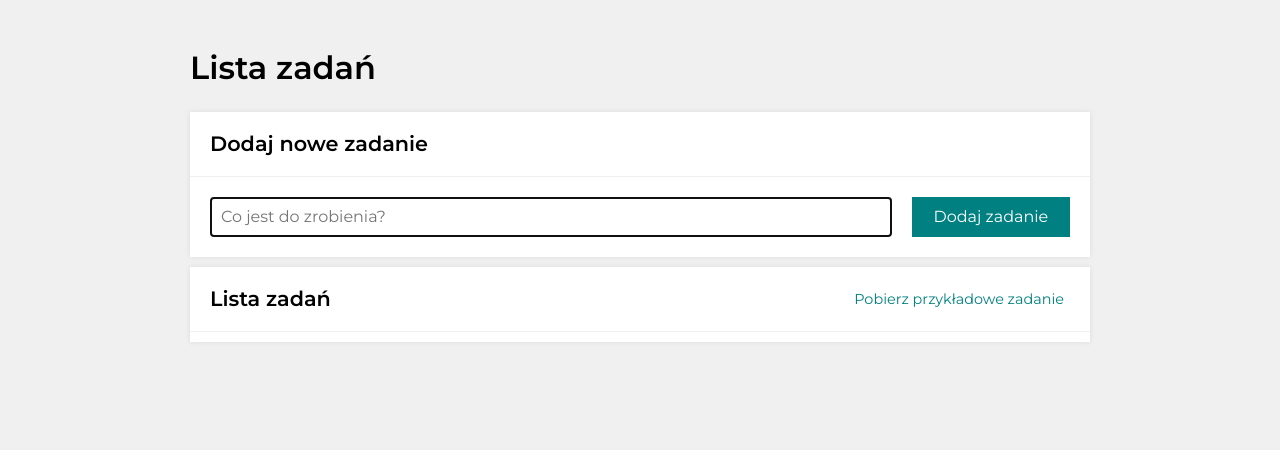
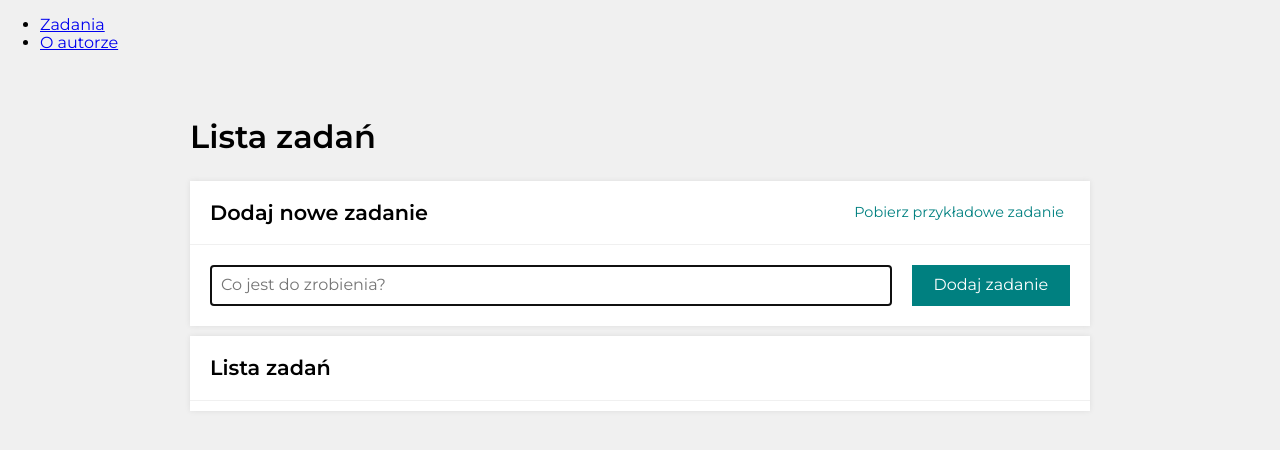
Before and after one commit to miloszzaj/todo-list-react, a React (Create React App) app: page /zadania in a window 1280 px wide. Shown: the top 450 px of the page. Built offline with nearby package versions, Linux system fonts and the light colour scheme.

Commit message:
BrowserRouter added

```diff
--- a/package.json
+++ b/package.json
@@ -12,6 +12,7 @@
     "react": "^17.0.2",
     "react-dom": "^17.0.2",
     "react-redux": "^7.2.6",
+    "react-router-dom": "^5.3.0",
     "react-scripts": "5.0.0",
     "styled-components": "^5.3.3",
     "web-vitals": "^2.1.3"
--- a/src/App.js
+++ b/src/App.js
@@ -1,3 +1,26 @@
+import { BrowserRouter, Link, Switch, Route } from 'react-router-dom';
+import Author from './features/author/Author';
 import Tasks from './features/tasks/Tasks';
 
-export default () => <Tasks />;
+export default () => (
+	<BrowserRouter>
+		<nav>
+			<ul>
+				<li>
+					<Link to='/zadania'>Zadania</Link>
+				</li>
+				<li>
+					<Link to='/author'>O autorze</Link>
+				</li>
+			</ul>
+			<Switch>
+				<Route path='/zadania'>
+					<Tasks />
+				</Route>
+				<Route path='/author'>
+					<Author />
+				</Route>
+			</Switch>
+		</nav>
+	</BrowserRouter>
+);
--- /dev/null
+++ b/src/common/Container/index.js
@@ -0,0 +1,5 @@
+import { Wrapper } from './styled';
+
+const Container = ({ children }) => <Wrapper>{children}</Wrapper>;
+
+export default Container;
--- a/src/features/tasks/styled.js
+++ b/src/common/Container/styled.js
@@ -1,6 +1,6 @@
 import styled from 'styled-components';
 
-export const Container = styled.main`
+export const Wrapper = styled.div`
 	display: flex;
 	flex-direction: column;
 	align-items: center;
@@ -8,7 +8,6 @@ export const Container = styled.main`
 	justify-content: center;
 	word-break: break-word;
 	margin: 0 auto;
-
 	@media (max-width: ${({ theme }) => theme.breakpoint.tablet}px) {
 		margin: 0 7px;
 	}
--- /dev/null
+++ b/src/common/GetTasksButton/GetTasksButton.js
@@ -0,0 +1,11 @@
+import { fetchExampleTasks } from '../../features/tasks/tasksSlice';
+import { useDispatch } from 'react-redux';
+import { Button } from '../StyledButton/styledButtons';
+
+const GetTasksButton = () => {
+	const dispatch = useDispatch();
+
+	return <Button onClick={() => dispatch(fetchExampleTasks())}>Pobierz przykładowe zadanie</Button>;
+};
+
+export default GetTasksButton;
--- a/src/features/tasks/Buttons/styled.js
+++ b/src/common/StyledButton/styledButtons.js
@@ -21,6 +21,7 @@ export const Button = styled.button`
 		disabled &&
 		css`
 			color: ${({ theme }) => theme.color.doveGray};
+			cursor: not-allowed;
 		`}
 
 	@media (max-width:${({ theme }) => theme.breakpoint.mobile}px) {
--- /dev/null
+++ b/src/features/author/Author.js
@@ -0,0 +1,12 @@
+import Container from '../../common/Container';
+import Header from '../../common/Header';
+import Section from '../../common/Section';
+
+const Author = () => (
+	<Container>
+		<Header title='O autorze' />
+		<Section title='Miłosz Zajączkowski' body={<>aaa</>} />
+	</Container>
+);
+
+export default Author;
--- a/src/features/tasks/Tasks.js
+++ b/src/features/tasks/Tasks.js
@@ -1,18 +1,17 @@
 import Form from './Form';
 import TasksList from './TasksList';
-import Buttons from './Buttons';
+import TasksListButtons from './TasksListButtons';
+import GetTasksButton from '../../common/GetTasksButton/GetTasksButton';
 import Section from '../../common/Section';
 import Header from '../../common/Header';
-import { Container } from './styled';
+import Container from '../../common/Container';
 
-function Tasks() {
-	return (
-		<Container>
-			<Header title='Lista zadań' />
-			<Section title='Dodaj nowe zadanie' body={<Form />} />
-			<Section title='Lista zadań' body={<TasksList />} headerContent={<Buttons />} />
-		</Container>
-	);
-}
+const Tasks = () => (
+	<Container>
+		<Header title='Lista zadań' />
+		<Section title='Dodaj nowe zadanie' body={<Form />} headerContent={<GetTasksButton />} />
+		<Section title='Lista zadań' body={<TasksList />} headerContent={<TasksListButtons />} />
+	</Container>
+);
 
 export default Tasks;
--- a/src/features/tasks/Buttons/index.js
+++ b/src/features/tasks/TasksListButtons/index.js
@@ -1,15 +1,8 @@
-import { Wrapper, Button } from './styled';
+import { Wrapper, Button } from '../../../common/StyledButton/styledButtons';
 import { useSelector, useDispatch } from 'react-redux';
-import {
-	toggleHideDone,
-	setAllDone,
-	selectHideDone,
-	selectIsEveryTaskDone,
-	selectAreTasksEmpty,
-	fetchExampleTasks,
-} from '../tasksSlice';
+import { toggleHideDone, setAllDone, selectHideDone, selectIsEveryTaskDone, selectAreTasksEmpty } from '../tasksSlice';
 
-const Buttons = () => {
+const TasksListButtons = () => {
 	const hideDone = useSelector(selectHideDone);
 	const isEveryTaskDone = useSelector(selectIsEveryTaskDone);
 	const areTasksEmpty = useSelector(selectAreTasksEmpty);
@@ -18,7 +11,6 @@ const Buttons = () => {
 
 	return (
 		<Wrapper>
-			<Button onClick={() => dispatch(fetchExampleTasks())}>Pobierz przykładowe zadanie</Button>
 			{!areTasksEmpty && (
 				<>
 					<Button onClick={() => dispatch(toggleHideDone())}>
@@ -34,4 +26,4 @@ const Buttons = () => {
 	);
 };
 
-export default Buttons;
+export default TasksListButtons;
```
Also changed, not shown: 1 other file (tests, documents, lock files or other folders).
